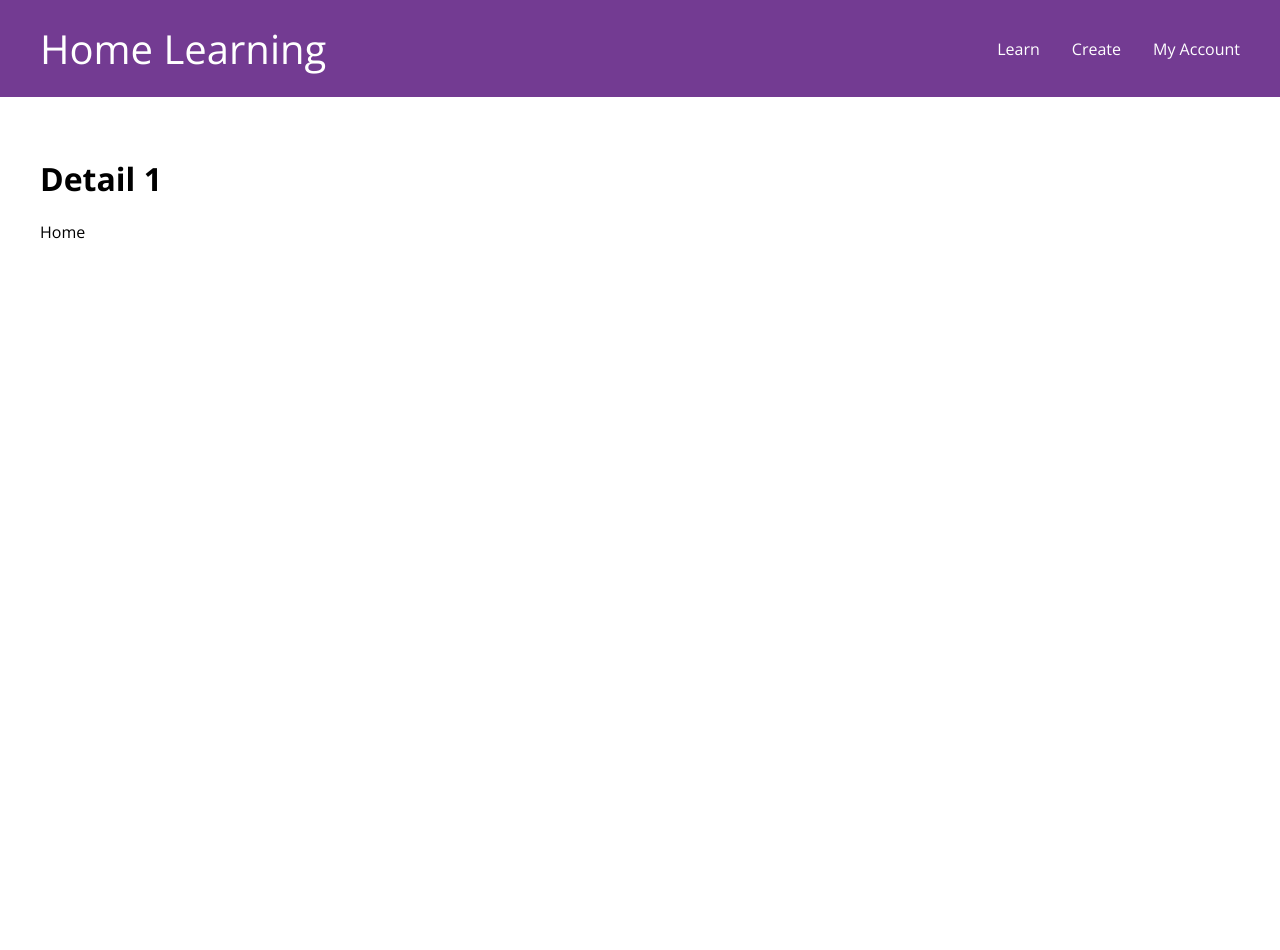
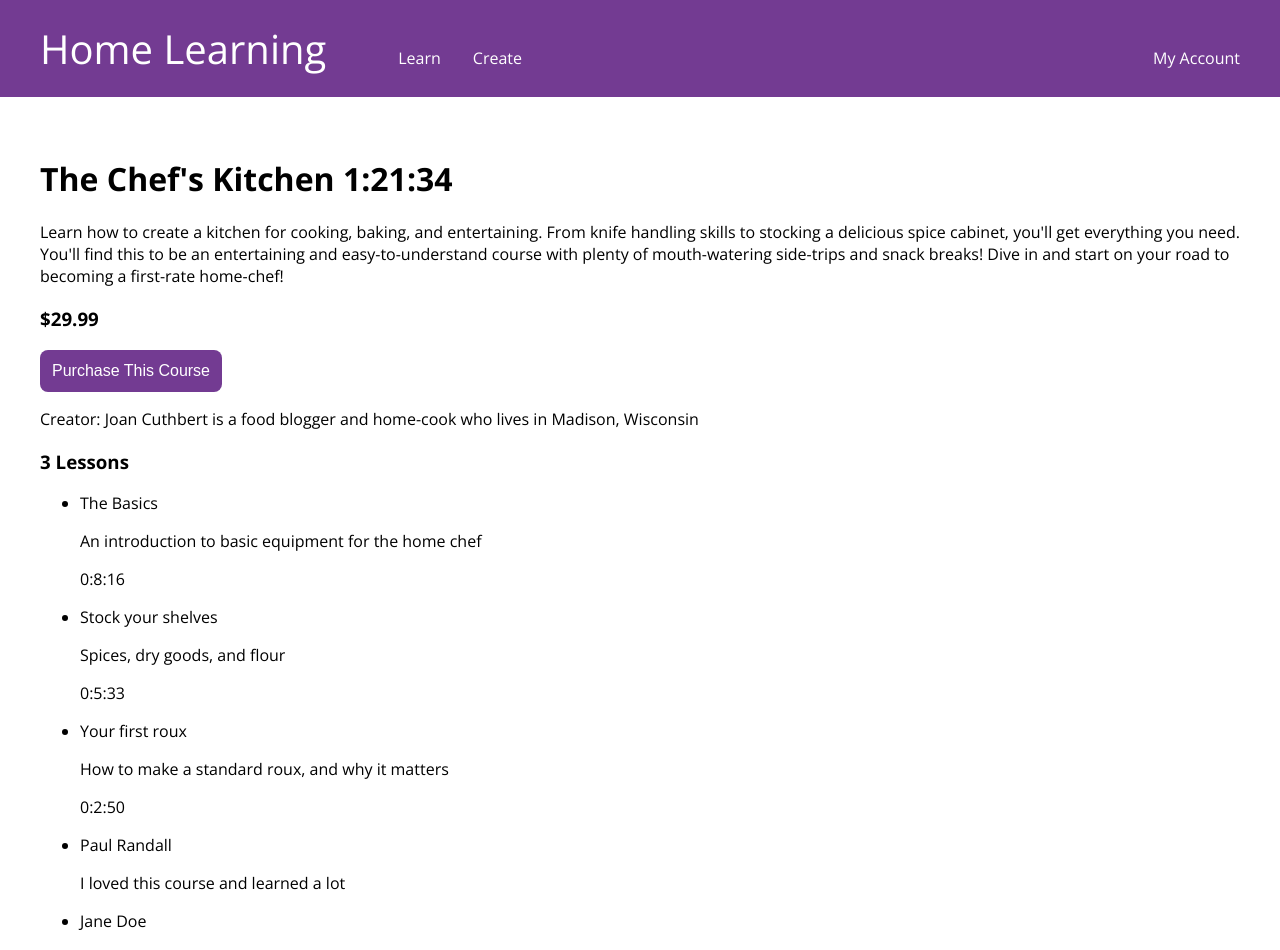
Before and after one commit to akiryk/nextjs-home-learning, a Next.js app: page /details/1 in a window 1280 px wide. Shown: the top 950 px of the page. Before the commit the page ends 800 px from the top, so only its background shows below. Built offline with nearby package versions, Linux system fonts and the light colour scheme.

Commit message:
create fake data

```diff
--- a/src/component/Navbar.js
+++ b/src/component/Navbar.js
@@ -12,6 +12,7 @@ const NavBar = () => {
             <a className={styles.brandLink}>Home Learning</a>
           </h1>
         </Link>
+
         <ul id="nav-mobile" className={styles.nav}>
           <li className={styles.navItem}>
             <Link href="/">
@@ -23,8 +24,11 @@ const NavBar = () => {
               <a>Create</a>
             </Link>
           </li>
+        </ul>
+
+        <ul id="nav-mobile" className={styles.navAccount}>
           <li className={styles.navItem}>
-            <Link href="/">
+            <Link href="/account">
               <a>My Account</a>
             </Link>
           </li>
--- a/src/component/Navbar.module.scss
+++ b/src/component/Navbar.module.scss
@@ -9,7 +9,8 @@
   margin: auto;
   padding: 0 40px;
   display: flex;
-  justify-content: space-between;
+  justify-content: left;
+  align-items: baseline;
 }
 
 .brandTitle {
@@ -18,12 +19,22 @@
   margin: 21px 0;
 }
 
+.navWrapper {
+  display: flex;
+  align-items: center;
+  justify-content: space-between;
+}
+
 .nav {
   display: flex;
   list-style: none;
-  align-items: center;
 }
 
 .navItem {
   margin-left: 32px;
 }
+
+.navAccount {
+  margin-left: auto;
+  list-style: none;
+}
--- a/src/pages/details/[id].js
+++ b/src/pages/details/[id].js
@@ -1,18 +1,48 @@
 import React from 'react';
 import { useRouter } from 'next/router';
 import Link from 'next/link';
+import { detailsData } from './details-data';
 import styles from './Detail.module.scss';
 
 const Detail = () => {
   const router = useRouter();
   const { id } = router.query;
 
+  const data = detailsData[id];
+  const totalLessons = data?.lessons?.length;
+
   return (
     <>
-      <h1>Detail {id} </h1>
-      <Link href="/">
-        <a className={styles.link}>Home</a>
-      </Link>
+      <h1>
+        {data.title} <span>{data.duration}</span>
+      </h1>
+      <p>{data.description}</p>
+      <h3>{data.price}</h3>
+      {data.purchased && (
+        <button className="button">Purchase This Course</button>
+      )}
+      <p>Creator: {data.creator}</p>
+      <h3>{totalLessons} Lessons</h3>
+      <ul>
+        {data?.lessons.map((lesson) => (
+          <li>
+            <p>{lesson.lessonName}</p>
+            <p>{lesson.lessonDescription}</p>
+            <p>{lesson.duration}</p>
+          </li>
+        ))}
+      </ul>
+
+      <div>
+        <ul>
+          {data?.comments.map((comment) => (
+            <li>
+              <p>{comment.author}</p>
+              <p>{comment.comment}</p>
+            </li>
+          ))}
+        </ul>
+      </div>
     </>
   );
 };
--- /dev/null
+++ b/src/pages/details/details-data.js
@@ -0,0 +1,81 @@
+export const detailsData = {
+  1: {
+    purchased: true,
+    title: "The Chef's Kitchen",
+    description: `Learn how to create a kitchen for cooking, baking, and entertaining.
+    From knife handling skills to stocking a delicious spice cabinet, you'll get everything you need.
+    You'll find this to be an entertaining and easy-to-understand course with plenty of mouth-watering
+    side-trips and snack breaks! Dive in and start on your road to becoming a first-rate home-chef!
+    `,
+    creator:
+      'Joan Cuthbert is a food blogger and home-cook who lives in Madison, Wisconsin',
+    price: '$29.99',
+    duration: '1:21:34',
+    lessons: [
+      {
+        lessonName: 'The Basics',
+        lessonDescription:
+          'An introduction to basic equipment for the home chef',
+        duration: '0:8:16',
+      },
+      {
+        lessonName: 'Stock your shelves',
+        lessonDescription: 'Spices, dry goods, and flour',
+        duration: '0:5:33',
+      },
+      {
+        lessonName: 'Your first roux',
+        lessonDescription: 'How to make a standard roux, and why it matters',
+        duration: '0:2:50',
+      },
+    ],
+    comments: [
+      {
+        author: 'Paul Randall',
+        comment: 'I loved this course and learned a lot',
+      },
+      {
+        author: 'Jane Doe',
+        comment: "Sign me up for Joan's next course, I'm all in!",
+      },
+    ],
+  },
+  2: {
+    purchased: false,
+    title: 'How To Bake',
+    description:
+      "In this inviting 25-minute class, beloved chef and recipe developer Julia Turshen shares how to make a no-fail yeast dough every time — a perfect base for sweet rolls, savory twisted breads, iced buns, and more. You'll learn:",
+    creator:
+      'Julia Turshen is a writer. Small Victories, her cookbook, is forthcoming in September, 2016',
+    price: '$29.99',
+    duration: '3:01:31',
+    lessons: [
+      {
+        lessonName: 'How to combine ingredients (properly!)',
+        lessonDescription:
+          'Adding this foundational recipe to your repertoire opens the door to getting creative in the kitchen, mastering an essential yeast dough, and delighting friends and family with delicious baked goods at home!',
+        duration: '0:8:16',
+      },
+      {
+        lessonName: 'Kneading techniques',
+        lessonDescription: 'Spices, dry goods, and flour',
+        duration: '0:5:33',
+      },
+      {
+        lessonName: 'The how and why of yeast-dough rising',
+        lessonDescription: 'How to make a standard roux, and why it matters',
+        duration: '0:2:50',
+      },
+    ],
+    comments: [
+      {
+        author: 'Paul Randall',
+        comment: 'I loved this course and learned a lot',
+      },
+      {
+        author: 'Jane Doe',
+        comment: "Sign me up for Joan's next course, I'm all in!",
+      },
+    ],
+  },
+};
```
Also changed, not shown: src/pages/account/index.js (added, +37 -0 lines), src/pages/account/Account.module.scss (added).
